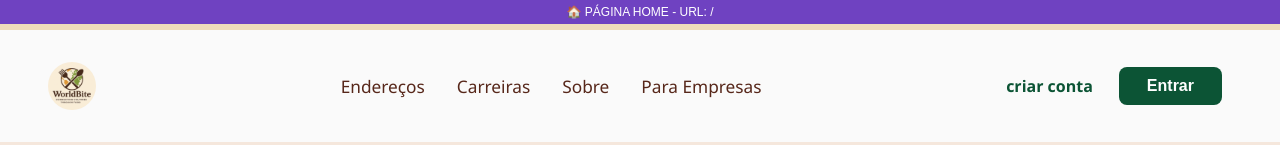
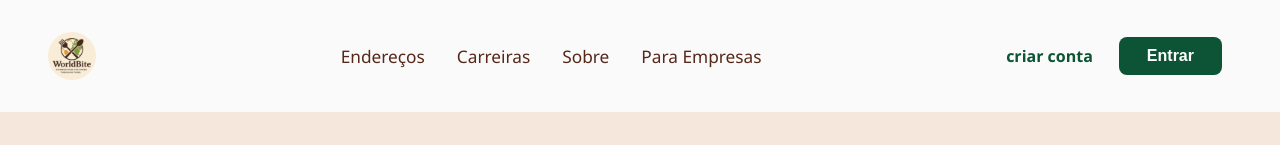
Before and after one commit to word-bite/world-bite, a React (Vite) app: page / in a window 1280 px wide. Shown: the top 145 px of the page. Built offline with nearby package versions, Linux system fonts and the light colour scheme.

Commit message:
feat: remove debug headers from Home, Login, Client, and User Registration pages

```diff
--- a/src/home/home.jsx
+++ b/src/home/home.jsx
@@ -25,23 +25,7 @@ export default function Home() {
 
   return (
     <>
-      {/* Header de Debug */}
-      <div style={{
-        position: 'fixed',
-        top: 0,
-        left: 0,
-        right: 0,
-        backgroundColor: '#6f42c1',
-        color: 'white',
-        padding: '5px 10px',
-        fontSize: '12px',
-        zIndex: 9999,
-        textAlign: 'center'
-      }}>
-        🏠 PÁGINA HOME - URL: {window.location.pathname}
-      </div>
-
-      <div className="home-bg" style={{ marginTop: '30px' }}>
+      <div className="home-bg">
       <EnderecoModal
         open={modalOpen}
         onClose={() => setModalOpen(false)}
--- a/src/loginPage/login.jsx
+++ b/src/loginPage/login.jsx
@@ -217,22 +217,6 @@ export default function LoginPage() {
 
   return (
     <>
-      {/* Header de Debug */}
-      <div style={{
-        position: 'fixed',
-        top: 0,
-        left: 0,
-        right: 0,
-        backgroundColor: '#007bff',
-        color: 'white',
-        padding: '5px 10px',
-        fontSize: '12px',
-        zIndex: 9999,
-        textAlign: 'center'
-      }}>
-        🔐 PÁGINA DE LOGIN - URL: {window.location.pathname}
-      </div>
-
       <Link to="/" className="logo-top-left">
         <img src="/logoNome.jpeg" alt="World Bite Logo" />
       </Link>
--- a/src/pageCliente/pageCliente.jsx
+++ b/src/pageCliente/pageCliente.jsx
@@ -20,30 +20,13 @@ export default function PageCliente() {
       zIndex: 9999
     }}>
       <div style={{
-        position: 'fixed',
-        top: 0,
-        left: 0,
-        right: 0,
-        backgroundColor: '#28a745',
-        color: 'white',
-        padding: '10px',
-        fontSize: '14px',
-        fontWeight: 'bold',
-        textAlign: 'center',
-        zIndex: 10000
-      }}>
-        ✅ PÁGINA DO CLIENTE FUNCIONANDO - {window.location.href}
-      </div>
-
-      <div style={{
         backgroundColor: 'white',
         padding: '50px',
         borderRadius: '15px',
         boxShadow: '0 8px 16px rgba(0,0,0,0.1)',
         textAlign: 'center',
         maxWidth: '600px',
-        margin: '20px',
-        marginTop: '50px'
+        margin: '20px'
       }}>
         <div style={{ fontSize: '48px', marginBottom: '20px' }}>🍽️</div>
         <h1 style={{ color: '#333', marginBottom: '20px', fontSize: '28px' }}>
--- a/src/pages/CadastroUsuario.jsx
+++ b/src/pages/CadastroUsuario.jsx
@@ -247,22 +247,6 @@ export default function CadastroUsuario() {
 
   return (
     <>
-      {/* Header de Debug */}
-      <div style={{
-        position: 'fixed',
-        top: 0,
-        left: 0,
-        right: 0,
-        backgroundColor: '#28a745',
-        color: 'white',
-        padding: '5px 10px',
-        fontSize: '12px',
-        zIndex: 9999,
-        textAlign: 'center'
-      }}>
-        📝 PÁGINA DE CADASTRO - URL: {window.location.pathname}
-      </div>
-
       <Link to="/" className="logo-top-left">
         <img src="/logoNome.jpeg" alt="World Bite Logo" />
       </Link>
```
